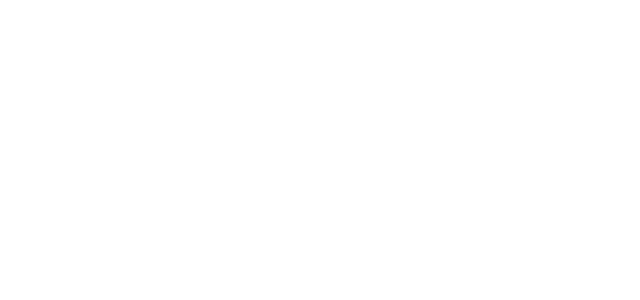
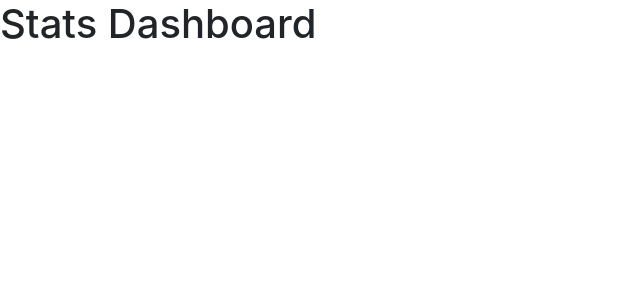
Before and after one commit to JustiP3/LiftStats, a React (Create React App) app in the folder liftstats-frontend/: page /stats in a window 1280 px wide. Shown: the top 300 px of the page, without its empty margins (0-640 px from the left). Built offline with nearby package versions, Linux system fonts and the light colour scheme.

Commit message:
add StatsDashboard container component. add stats route

```diff
--- a/liftstats-frontend/src/App.js
+++ b/liftstats-frontend/src/App.js
@@ -1,6 +1,7 @@
 import React from 'react';
 import Welcome from './containers/Welcome'
 import Dashboard from './containers/Dashboard'
+import StatsDashboard from './containers/StatsDashboard'
 import { BrowserRouter as Router, Route } from 'react-router-dom';
 import './App.css';
 
@@ -9,6 +10,7 @@
     <Router>
       <Route exact path="/" component={Welcome} />
       <Route exact path="/dashboard" component={Dashboard} />
+      <Route exact path="/stats" component={StatsDashboard} />
     </Router>)
 }
 
--- /dev/null
+++ b/liftstats-frontend/src/containers/StatsDashboard.js
@@ -0,0 +1,11 @@
+import React, { Component } from 'react'
+
+export default class StatsDashboard extends Component {
+
+
+    render() {
+        return(<h1>Stats Dashboard</h1>)
+    }
+
+
+}
```
Also changed, not shown: 1 other file (tests, documents, lock files or other folders).
